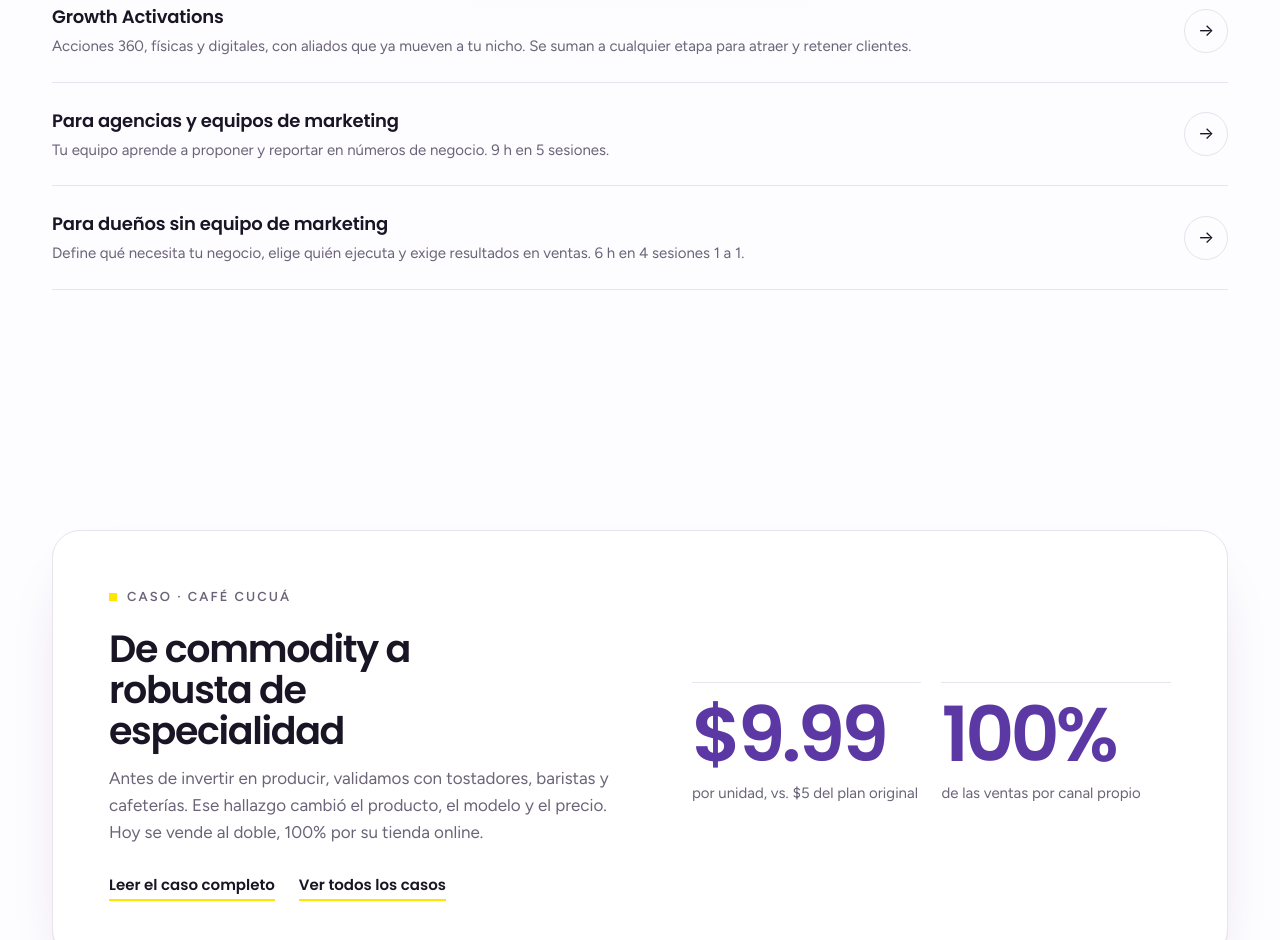
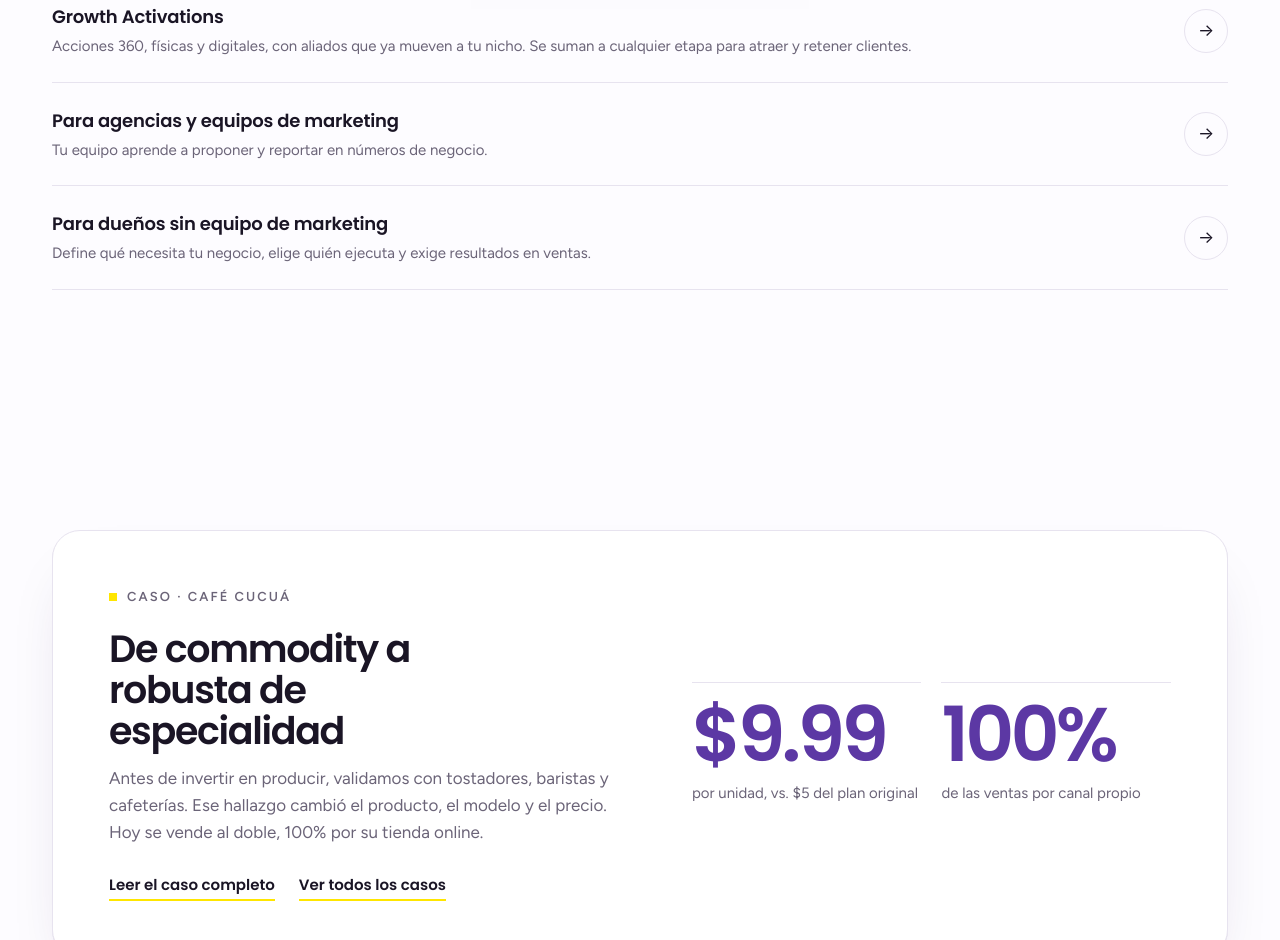
Before and after one commit to marioquirosr/brandtorevenue, a plain HTML site: page index.html in a window 1280 px wide. Shown: the part 5121-6061 px from the top of the page. Drawn offline with Linux system fonts and the light colour scheme.

Commit message:
Servicios: sin duración en agencias y dueños
Co-Authored-By: Claude Opus 5.5 <noreply@anthropic.com>
Claude-Session: https://claude.ai/code/session_01BV7MrPUfBnfwoN4PuT9NeS

```diff
--- a/index.html
+++ b/index.html
@@ -378,11 +378,11 @@
           <span class="arrow" aria-hidden="true">→</span>
         </a>
         <a class="alt-row" href="https://calendly.com/brandtorevenue-ldsl/30min" data-cta="servicio-equipos" data-svc="svc-equipos" target="_blank" rel="noopener">
-          <span class="alt-txt"><b>Para agencias y equipos de marketing</b><span>Tu equipo aprende a proponer y reportar en números de negocio. 9 h en 5 sesiones.</span></span>
+          <span class="alt-txt"><b>Para agencias y equipos de marketing</b><span>Tu equipo aprende a proponer y reportar en números de negocio.</span></span>
           <span class="arrow" aria-hidden="true">→</span>
         </a>
         <a class="alt-row" href="https://calendly.com/brandtorevenue-ldsl/30min" data-cta="servicio-duenos" data-svc="svc-duenos" target="_blank" rel="noopener">
-          <span class="alt-txt"><b>Para dueños sin equipo de marketing</b><span>Define qué necesita tu negocio, elige quién ejecuta y exige resultados en ventas. 6 h en 4 sesiones 1 a 1.</span></span>
+          <span class="alt-txt"><b>Para dueños sin equipo de marketing</b><span>Define qué necesita tu negocio, elige quién ejecuta y exige resultados en ventas.</span></span>
           <span class="arrow" aria-hidden="true">→</span>
         </a>
       </div>
@@ -546,7 +546,7 @@
     <button class="modal-close" type="button" data-close aria-label="Cerrar">&times;</button>
     <h2 id="svc-equipos-t">Para agencias y equipos de marketing</h2>
     <p class="intro">Tu equipo aprende a proponer y reportar en números de negocio.</p>
-    <ul class="svc-list"><li><b>Qué es</b><span>Una asesoría para que tu equipo deje de vender ideas y métricas de vanidad, y empiece a preguntar qué necesita el negocio y cómo cada campaña impacta la caja.</span></li><li><b>Para quién</b><span>Agencias, sobre todo pequeñas que quieren escalar, y empresas con equipo de marketing interno.</span></li><li><b>Cómo funciona</b><span>Diagnosticamos cómo opera tu equipo, trazamos la ruta con la cabeza del área y hacemos sesiones con el equipo para instalar la metodología.</span></li><li><b>Formato</b><span>9 h en 5 sesiones.</span></li></ul>
+    <ul class="svc-list"><li><b>Qué es</b><span>Una asesoría para que tu equipo deje de vender ideas y métricas de vanidad, y empiece a preguntar qué necesita el negocio y cómo cada campaña impacta la caja.</span></li><li><b>Para quién</b><span>Agencias, sobre todo pequeñas que quieren escalar, y empresas con equipo de marketing interno.</span></li><li><b>Cómo funciona</b><span>Diagnosticamos cómo opera tu equipo, trazamos la ruta con la cabeza del área y hacemos sesiones con el equipo para instalar la metodología.</span></li></ul>
     <a class="btn btn-primary btn-block" href="https://calendly.com/brandtorevenue-ldsl/30min" data-cta="modal-equipos" target="_blank" rel="noopener">Agenda una llamada</a>
   </div>
 </div>
@@ -556,7 +556,7 @@
     <button class="modal-close" type="button" data-close aria-label="Cerrar">&times;</button>
     <h2 id="svc-duenos-t">Para dueños sin equipo de marketing</h2>
     <p class="intro">Define qué necesita tu negocio, elige quién ejecuta y exige resultados en ventas.</p>
-    <ul class="svc-list"><li><b>Qué es</b><span>Acompañamiento 1 a 1 para tomar decisiones de marketing con los números de tu negocio, esté andando o por nacer.</span></li><li><b>Incluye</b><span>Qué necesita tu negocio primero y cómo elegir y contratar agencia, freelancers o equipo interno. El alcance se define en la primera conversación.</span></li><li><b>Formato</b><span>6 h en 4 sesiones 1 a 1.</span></li></ul>
+    <ul class="svc-list"><li><b>Qué es</b><span>Acompañamiento 1 a 1 para tomar decisiones de marketing con los números de tu negocio, esté andando o por nacer.</span></li><li><b>Incluye</b><span>Qué necesita tu negocio primero y cómo elegir y contratar agencia, freelancers o equipo interno. El alcance se define en la primera conversación.</span></li></ul>
     <a class="btn btn-primary btn-block" href="https://calendly.com/brandtorevenue-ldsl/30min" data-cta="modal-duenos" target="_blank" rel="noopener">Agenda una llamada</a>
   </div>
 </div>
```
